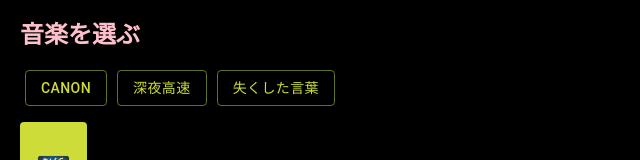
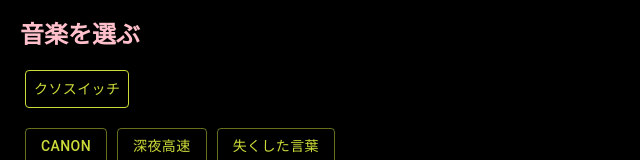
Before and after one commit to qiang1501/kuso6, a React (Vite) app: page / in a window 1280 px wide. Shown: the part 173-333 px from the top of the page, without its empty margins (0-640 px from the left). Built offline with nearby package versions, Linux system fonts and the light colour scheme; no server answers.

Commit message:
[add] kuso function

```diff
--- a/src/WishList.tsx
+++ b/src/WishList.tsx
@@ -20,6 +20,9 @@ export default function WishList() {
       audioRef.current.play() // 播放音乐
     }
   }
+
+  const [isKuso, setIsKuso] = useState<boolean>(false)
+  const kuso = ['くそ', 'シーバ', 'ファック']
 
   const musicSelect = [
     {
@@ -264,6 +267,17 @@ export default function WishList() {
         ))}
       </div>
       <h2 style={{ color: isPlaying ? 'gray' : 'pink' }}>音楽を選ぶ</h2>
+      <Button
+        onClick={() => setIsKuso(!isKuso)}
+        style={{
+          margin: '0 5px',
+          border: '1px solid currentColor',
+          backgroundColor: isKuso ? 'lightblue' : '',
+          marginBottom: '20px',
+        }}
+      >
+        クソスイッチ
+      </Button>
       {/* 音频元素 */}
       <audio ref={audioRef} src='public\Flower.ogg' />
       <Stack spacing={2}>
@@ -347,8 +361,18 @@ export default function WishList() {
               height: '6px',
               backgroundColor: particle.colorNow,
               pointerEvents: 'none',
+              color:
+                'rgb(' +
+                Math.floor(Math.random() * 255) +
+                ',' +
+                Math.floor(Math.random() * 255) +
+                ',' +
+                Math.floor(Math.random() * 255) +
+                ')',
             }}
-          ></div>
+          >
+            {isKuso && kuso[Math.floor(Math.random() * kuso.length)]}
+          </div>
         ))}
       </div>
       {/* 渲染尾巴 */}
```
